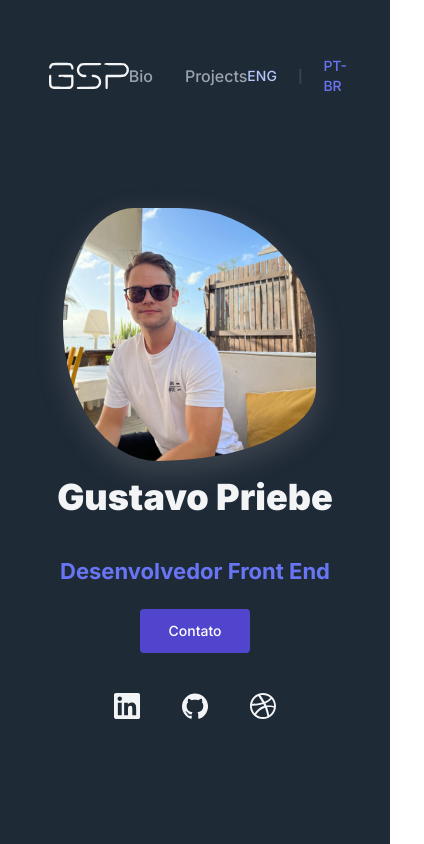
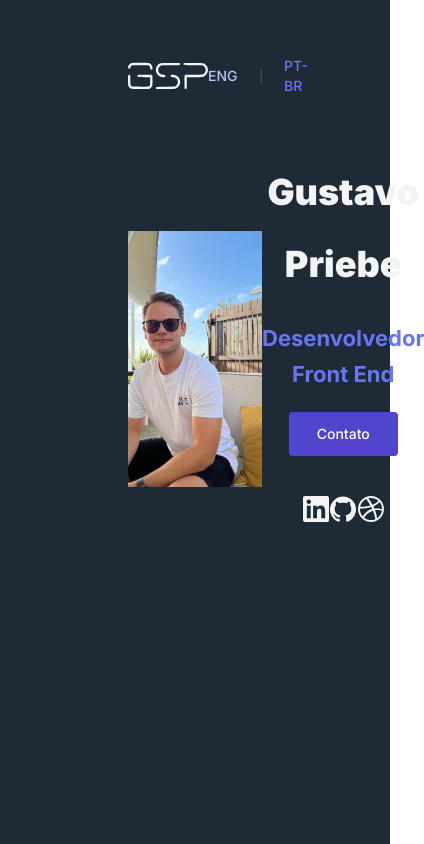
Before and after one commit to gustavospriebe/gustavospriebe.com, a React (Vite) app: page / in a window 390 px wide. Shown: the whole page, 424 px wide, since content can reach past the window. Built offline with nearby package versions, Linux system fonts and the light colour scheme.

Commit message:
header responsive

```diff
--- a/src/components/Header.jsx
+++ b/src/components/Header.jsx
@@ -1,21 +1,20 @@
 import logo from "../assets/logosvg.svg";
-import styles from "./Header.module.css";
 
 const links = ["Bio", "Projects"];
 
 function Header({ language, setLanguage }) {
     console.log(language);
     return (
-        <header className="mx-auto mb-28 flex w-3/4 items-center justify-between pt-14">
-            <img src={logo} alt="logo" className="h-7 w-20" />
-            <ul className="flex gap-8">
+        <header className="mx-auto mb-[60px] flex items-center justify-between px-32 pt-14 sm:mb-[90px] lg:mb-[120px]">
+            <img src={logo} alt="logo" className="h-8 w-20" />
+            <ul className="hidden gap-8 md:flex">
                 {links.map((l) => (
                     <li className="text-link-inactive hover:brightness-90">
                         <a href="">{l}</a>
                     </li>
                 ))}
             </ul>
-            <ul className="flex items-center justify-center text-sm gap-4">
+            <ul className="flex items-center justify-center gap-4 text-sm">
                 <li
                     className={
                         language === "en"
@@ -26,7 +25,7 @@ function Header({ language, setLanguage }) {
                 >
                     ENG
                 </li>
-                <div className='separator'></div>
+                <div className="separator"></div>
                 <li
                     className={
                         language === "en"
--- a/src/components/Header.module.css
+++ /dev/null
@@ -1,11 +0,0 @@
-@media (max-width: 1023px) {
-    header {
-        margin: 0 auto 50px;
-    }
-}
-
-@media (max-width: 920px) {
-    .links {
-        display: none;
-    }
-}
--- a/src/components/Hero.jsx
+++ b/src/components/Hero.jsx
@@ -6,13 +6,14 @@ import linkedin from "../assets/linkedin.svg";
 import styles from "./Hero.module.css";
 import ModalEnglish from "./ModalEnglish";
 import ModalPortuguese from "./ModalPortugues";
+import hero from "../assets/hero.jpg";
 
 function Hero({ language }) {
     const [modal, setModal] = useState(false);
 
     return (
-        <div className={styles.hero}>
-            <div className={styles.heroImg}></div>
+        <div className="flex items-center justify-between px-32">
+            <img src={hero} alt="hero" className="h-64 w-64 object-cover sm:w-127 sm:h-127" />
             <div className={styles.heroInfo}>
                 <h1>Gustavo Priebe</h1>
                 <h3>
@@ -30,7 +31,7 @@ function Hero({ language }) {
                     <Button
                         onClick={() => setModal(!modal)}
                         // className="contact"
-                        class="py-1 px-3 text-white rounded bg-indigo-700 hover:bg-transparent hover:border-indigo-700 hover:outline hover:text-indigo-700 hover:text-md
+                        class="hover:text-md rounded bg-indigo-700 py-1 px-3 text-white hover:border-indigo-700 hover:bg-transparent hover:text-indigo-700 hover:outline
                         "
                     >
                         {language === "en" ? "Contact me" : "Contato"}
--- a/src/global.css
+++ b/src/global.css
@@ -26,4 +26,5 @@
         border: 1px solid var(--separator);
         transform: rotate(90deg);
     }
+
 }
--- a/tailwind.config.cjs
+++ b/tailwind.config.cjs
@@ -17,6 +17,12 @@ module.exports = {
             fontFamily: {
                 inter: "Inter",
             },
+            width: {
+                '127': '31.75rem',
+            },
+            heigth: {
+                '127': '31.75rem',
+            },
         },
     },
     plugins: [require("flowbite/plugin")],
```
